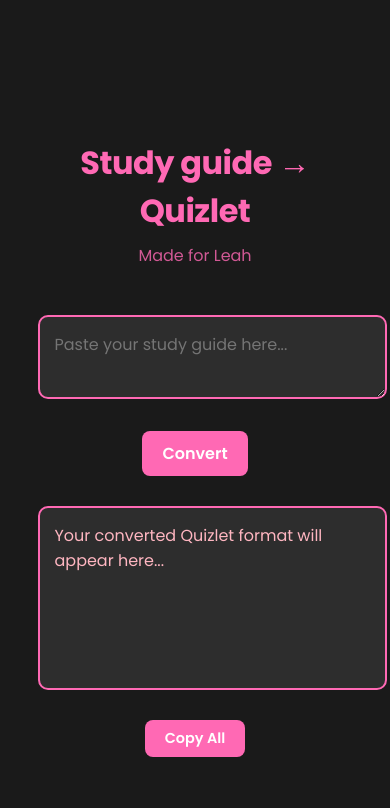
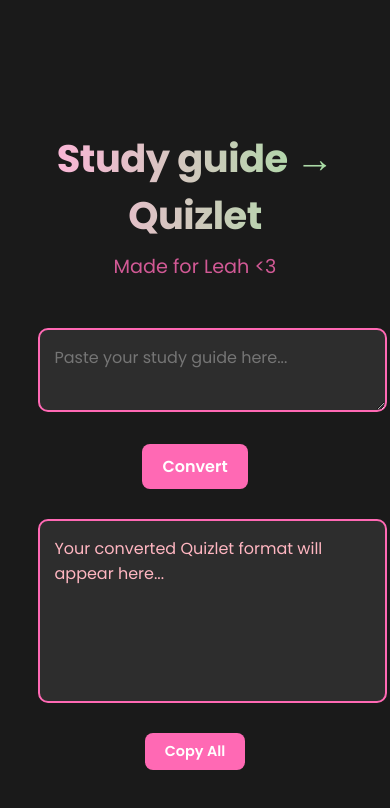
Before and after one commit to Yeti-Owner/quizlet-leah, a plain HTML site: page public/index.html in a window 390 px wide. Drawn offline with Linux system fonts and the light colour scheme.

Commit message:
Style changes

```diff
--- a/public/index.html
+++ b/public/index.html
@@ -13,7 +13,7 @@
 <body>
   <div class="container">
     <h1>Study guide → Quizlet</h1>
-    <div class="subtitle">Made for Leah</div>
+    <div class="subtitle">Made for Leah &lt;3</div>
 
     <textarea id="input" placeholder="Paste your study guide here..."></textarea>
     <button onclick="generateText()">Convert</button>
--- a/public/styles.css
+++ b/public/styles.css
@@ -19,14 +19,18 @@ body {
   }
 
   h1 {
-    font-size: 2.8rem;
+    font-size: 3.5rem;
     margin-bottom: 0.5rem;
     font-weight: 700;
     letter-spacing: -0.5px;
+    background: linear-gradient(90deg, #ffb3d9, #9fdf9f);
+    -webkit-background-clip: text;
+    background-clip: text;
+    color: transparent;
   }
 
   .subtitle {
-    font-size: 1.1rem;
+    font-size: 1.4rem;
     margin-bottom: 2rem;
     opacity: 0.8;
     font-weight: 400;
@@ -48,8 +52,8 @@ body {
 
   textarea:focus {
     outline: none;
-    border-color: #ff69b4;
-    box-shadow: 0 0 0 3px rgba(255, 105, 180, 0.2);
+    border-color: #9fdf9f;
+    box-shadow: 0 0 0 3px rgba(159, 223, 159, 0.2);
   }
 
   button {
@@ -67,7 +71,7 @@ body {
   }
 
   button:hover {
-    background-color: #ff4785;
+    background-color: #9fdf9f;
     transform: translateY(-2px);
   }
 
@@ -97,11 +101,11 @@ body {
 
   @media (max-width: 480px) {
     h1 {
-      font-size: 2rem;
+      font-size: 2.4rem;
     }
 
     .subtitle {
-      font-size: 1rem;
+      font-size: 1.2rem;
     }
 
     button {
```
